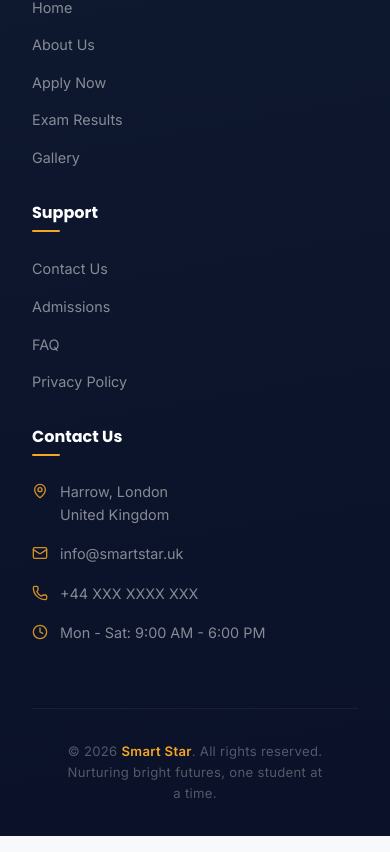
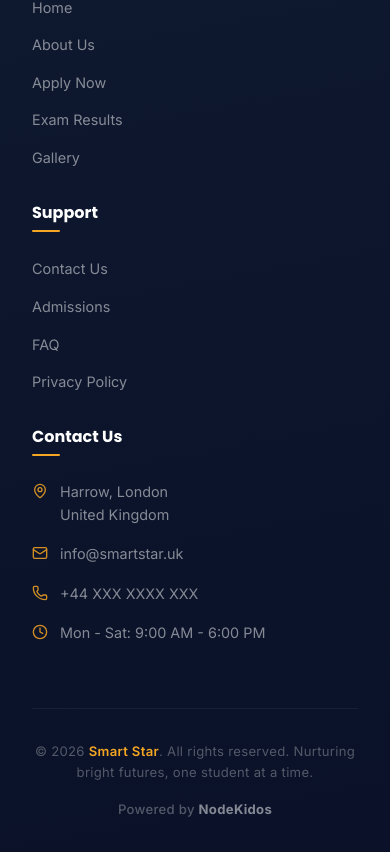
Before and after one commit to NodeKidos/smart_star_frontend, a Next.js app: page /contact-us in a window 390 px wide. Shown: the part 2091-2943 px from the top of the page. Built offline with nearby package versions, Linux system fonts and the light colour scheme; no server answers.

Commit message:
email send feature implemented

```diff
--- a/src/app/contact-us/page.module.css
+++ b/src/app/contact-us/page.module.css
@@ -151,6 +151,20 @@
     margin-bottom: 2rem;
 }
 
+.errorMsg {
+    margin-bottom: 1.5rem;
+    padding: 1rem;
+    background: #fff5f5;
+    border: 1px solid #feb2b2;
+    border-radius: 12px;
+    color: #c53030;
+    font-size: 0.9rem;
+    display: flex;
+    align-items: center;
+    gap: 8px;
+    animation: fadeIn 0.3s ease;
+}
+
 .formGroup {
     margin-bottom: 1.25rem;
 }
--- a/src/app/contact-us/page.tsx
+++ b/src/app/contact-us/page.tsx
@@ -1,13 +1,16 @@
 'use client';
 
 import { useState, FormEvent } from 'react';
-import { MapPin, Mail, Phone, Clock, Send, CheckCircle } from 'lucide-react';
+import { MapPin, Mail, Phone, Clock, Send, CheckCircle, AlertCircle } from 'lucide-react';
 import { useScrollAnimation, useStaggeredAnimation } from '@/lib/useScrollAnimation';
+import { sendContactMessage } from '@/lib/api';
 import styles from './page.module.css';
 
 export default function ContactUsPage() {
     const [formData, setFormData] = useState({ name: '', email: '', subject: '', message: '' });
     const [isSent, setIsSent] = useState(false);
+    const [isSending, setIsSending] = useState(false);
+    const [error, setError] = useState('');
 
     const [headerRef, headerVisible] = useScrollAnimation<HTMLDivElement>({ threshold: 0.2 });
     const [infoRef, infoVisible] = useScrollAnimation<HTMLDivElement>({ threshold: 0.15 });
@@ -26,9 +29,19 @@ export default function ContactUsPage() {
         setFormData((prev) => ({ ...prev, [e.target.name]: e.target.value }));
     };
 
-    const handleSubmit = (e: FormEvent) => {
+    const handleSubmit = async (e: FormEvent) => {
         e.preventDefault();
-        setIsSent(true);
+        setIsSending(true);
+        setError('');
+        try {
+            await sendContactMessage(formData);
+            setIsSent(true);
+            setFormData({ name: '', email: '', subject: '', message: '' });
+        } catch (err) {
+            setError('Failed to send message. Please try again later.');
+        } finally {
+            setIsSending(false);
+        }
     };
 
     return (
@@ -94,7 +107,6 @@ export default function ContactUsPage() {
                                     className="btn btn-primary"
                                     onClick={() => {
                                         setIsSent(false);
-                                        setFormData({ name: '', email: '', subject: '', message: '' });
                                     }}
                                 >
                                     Send Another
@@ -103,6 +115,12 @@ export default function ContactUsPage() {
                         ) : (
                             <form onSubmit={handleSubmit}>
                                 <h3>Send Us a Message</h3>
+                                {error && (
+                                    <div className={styles.errorMsg}>
+                                        <AlertCircle size={18} />
+                                        {error}
+                                    </div>
+                                )}
                                 <div className={styles.formGroup}>
                                     <label htmlFor="contact-name">Your Name</label>
                                     <input type="text" id="contact-name" name="name" placeholder="Full name" value={formData.name} onChange={handleChange} required />
@@ -119,9 +137,9 @@ export default function ContactUsPage() {
                                     <label htmlFor="contact-message">Message</label>
                                     <textarea id="contact-message" name="message" rows={5} placeholder="Type your message here..." value={formData.message} onChange={handleChange} required />
                                 </div>
-                                <button type="submit" className={styles.submitBtn}>
+                                <button type="submit" className={styles.submitBtn} disabled={isSending}>
                                     <Send size={18} />
-                                    Send Message
+                                    {isSending ? 'Sending...' : 'Send Message'}
                                 </button>
                             </form>
                         )}
--- a/src/components/Footer.module.css
+++ b/src/components/Footer.module.css
@@ -135,16 +135,39 @@
 
 /* ── Bottom ── */
 .footerBottom {
-    text-align: center;
-    padding: 2rem;
+    padding: 2rem 0;
     color: rgba(255, 255, 255, 0.3);
     font-size: 0.82rem;
     letter-spacing: 0.3px;
+    display: flex;
+    justify-content: space-between;
+    align-items: center;
+    gap: 1.5rem;
+}
+
+.footerCopyright {
+    line-height: 1.6;
+    text-align: left;
 }
 
 .footerBottom span {
     color: #F5A623;
     font-weight: 600;
+}
+
+.poweredBy {
+    font-weight: 500;
+}
+
+.poweredBy a {
+    color: rgba(255, 255, 255, 0.5);
+    font-weight: 700;
+    transition: color 250ms ease;
+    text-decoration: none;
+}
+
+.poweredBy a:hover {
+    color: #F5A623;
 }
 
 /* ── Responsive ── */
@@ -164,4 +187,14 @@
     .footer {
         padding-top: 3rem;
     }
+
+    .footerBottom {
+        flex-direction: column;
+        text-align: center;
+        gap: 1rem;
+    }
+
+    .footerCopyright {
+        text-align: center;
+    }
 }
--- a/src/components/Footer.tsx
+++ b/src/components/Footer.tsx
@@ -92,8 +92,13 @@ export default function Footer() {
 
                 {/* Bottom Bar */}
                 <div className={styles.footerBottom}>
-                    © {currentYear} <span>Smart Star</span>. All rights reserved.
-                    Nurturing bright futures, one student at a time.
+                    <div className={styles.footerCopyright}>
+                        © {currentYear} <span>Smart Star</span>. All rights reserved.
+                        Nurturing bright futures, one student at a time.
+                    </div>
+                    <div className={styles.poweredBy}>
+                        Powered by <a href="https://nodekidos.com/" target="_blank" rel="noopener noreferrer">NodeKidos</a>
+                    </div>
                 </div>
             </div>
         </footer>
--- a/src/lib/api.ts
+++ b/src/lib/api.ts
@@ -214,6 +214,17 @@ export async function deleteGalleryItem(id: string): Promise<void> {
     if (!response.ok) throw new Error('Failed to delete image');
 }
 
+export async function sendContactMessage(data: { name: string; email: string; subject: string; message: string }): Promise<void> {
+    const response = await fetch(`${API_BASE_URL}/api/contact`, {
+        method: 'POST',
+        headers: {
+            'Content-Type': 'application/json',
+        },
+        body: JSON.stringify(data),
+    });
+    if (!response.ok) throw new Error('Failed to send message');
+}
+
 /* ── Users Admin ── */
 
 export async function fetchAllUsers(): Promise<User[]> {
```
